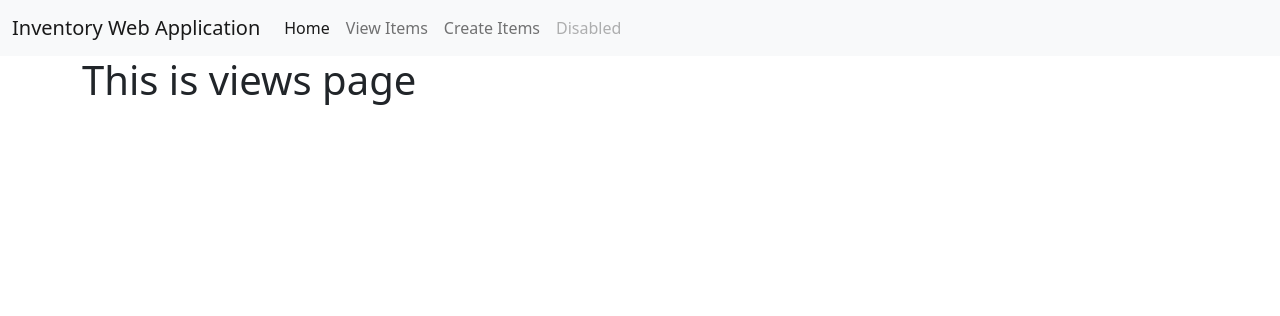
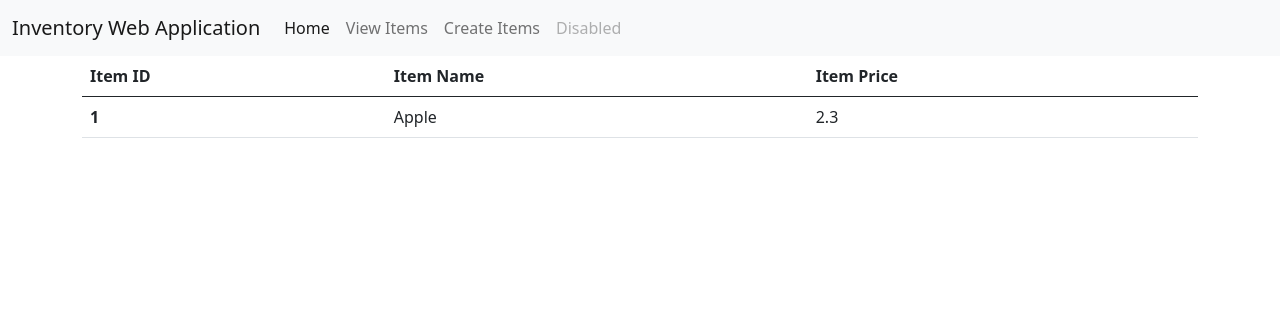
Before and after one commit to Ed7723/COMP3340FinalProject, a Flask app: page /view in a window 1280 px wide. Shown: the top 316 px of the page. Run offline with Flask 3, Linux system fonts and the light colour scheme.

Commit message:
Updated showing items

```diff
--- a/flaskapp/routes.py
+++ b/flaskapp/routes.py
@@ -1,5 +1,5 @@
 from flask import render_template,flash,redirect,url_for
-from flaskapp import app
+from flaskapp import app,db
 from flaskapp.forms import createForm
 from flaskapp.models import Item
 
@@ -15,11 +15,15 @@ def home():
 def create():
     form = createForm()
     if form.validate_on_submit():
+        item = Item(name = form.itemName.data, price = form.itemPrice.data)
+        db.session.add(item)
+        db.session.commit()
         flash(f'Sucessfully created new item: {form.itemName.data}','success')
         return redirect(url_for('view'))
     return render_template("create.html", title = 'Create Items',form=form)
 
-# View route, renderes view.html. Allows looking at items.
+# View route, renders view.html. Allows looking at items.
 @app.route("/view")
 def view():
-    return render_template("view.html", title = 'View Items')
+    itemList = Item.query.all()
+    return render_template("view.html", title = 'View Items' , items = itemList)
--- a/flaskapp/templates/view.html
+++ b/flaskapp/templates/view.html
@@ -1,5 +1,25 @@
 <!-- This html page will be for seeing all the inventory items -->
 {% extends "base.html" %}
 {% block content %}
-<h1>This is views page</h1>
+<table class = "table">
+    <thead><tr>
+        <th scope="">Item ID</th>
+        <th scope="col">Item Name</th>
+        <th scope="col">Item Price</th>
+      </tr>
+    </thead>
+    <tbody>
+    {% for item in items%}
+    <tr>
+        <th scope="row">{{item.id}}</th>
+        <td>
+            {{item.name}}
+        </td>
+        <td>
+            {{item.price}}
+        </td>
+    </tr>
+    {% endfor %}
+    </tbody>
+</table>
 {% endblock content %}
```
Also changed, not shown: flaskapp/forms.py (+6 -1 lines), instance/site.db (added).
